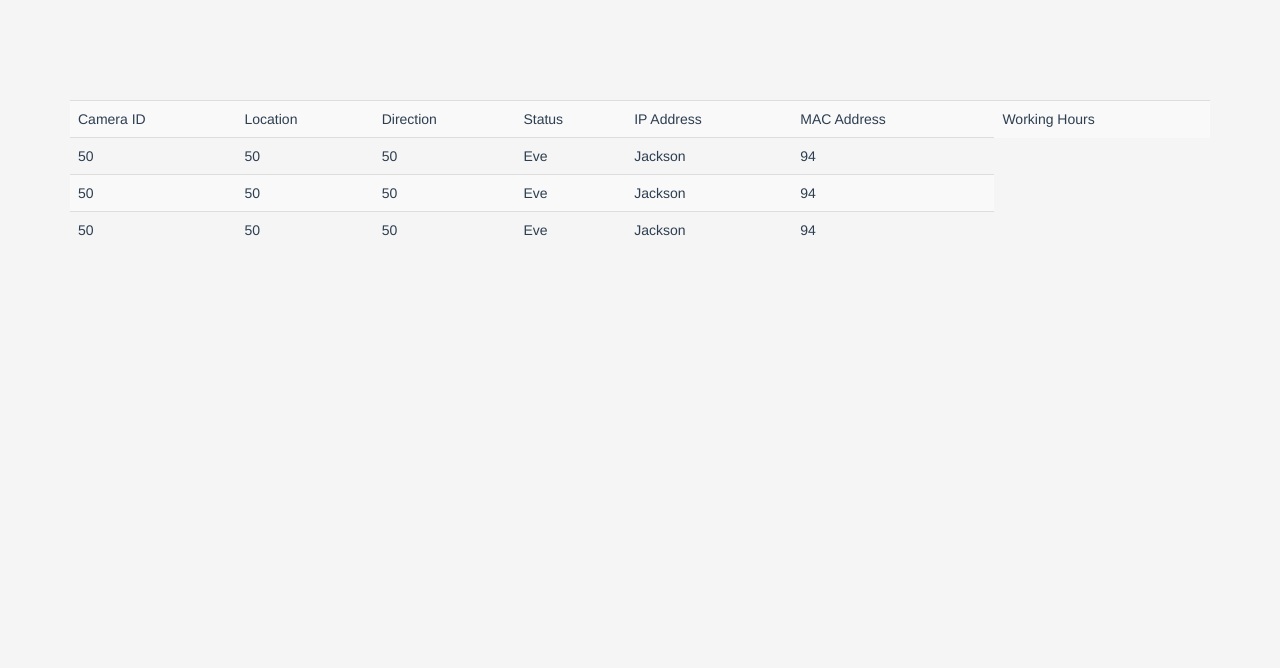
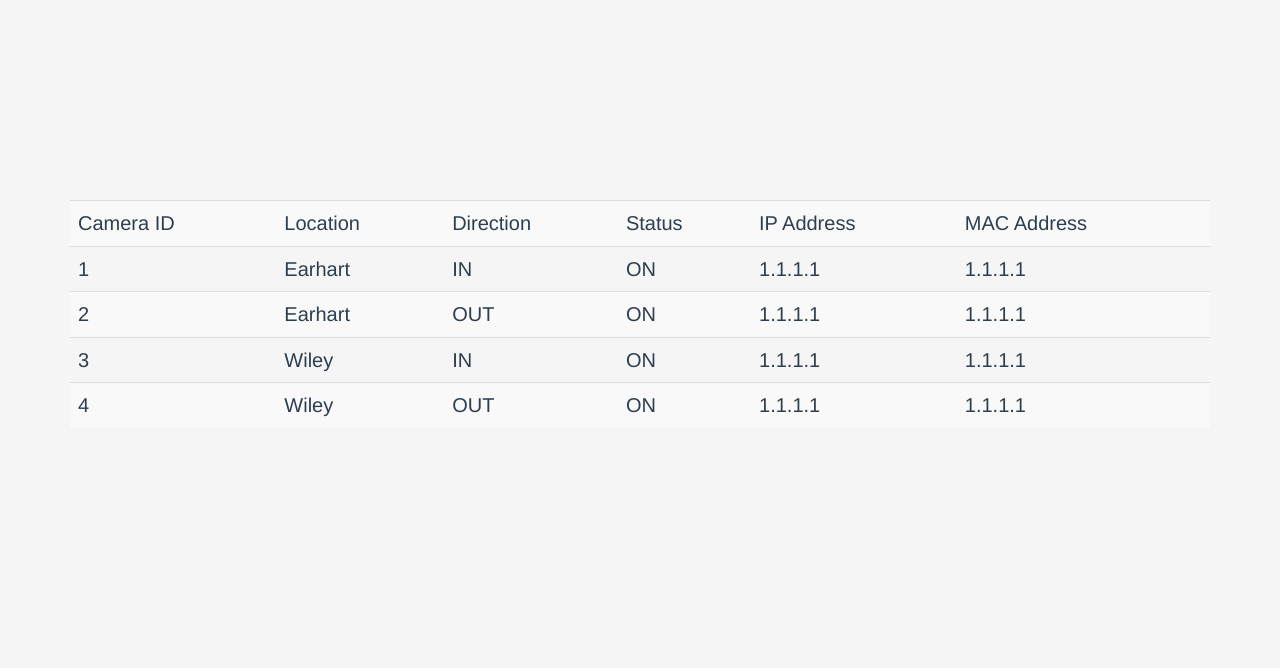
Before and after one commit to PurdueEpicsDisc/Dining-Court-Service, a PHP site: page /admin.html in a window 1280 px wide. Shown: the part 50-718 px from the top of the page. Run offline with PHP 8.4, Linux system fonts and the light colour scheme; some libraries are stand-ins or nearby versions.

Commit message:
table for admin
table for admin

```diff
--- a/www/admin.html
+++ b/www/admin.html
@@ -50,31 +50,38 @@
             <td>Status</td>
             <td>IP Address</td>
             <td>MAC Address</td>
-            <td>Working Hours</td>
           </tr>
           <tr>
-            <td>50</td>
-            <td>50</td>
-            <td>50</td>
-            <td>Eve</td>
-            <td>Jackson</td>
-            <td>94</td>
+            <td>1</td>
+            <td>Earhart</td>
+            <td>IN</td>
+            <td>ON</td>
+            <td>1.1.1.1</td>
+            <td>1.1.1.1</td>
           </tr>
           <tr>
-            <td>50</td>
-            <td>50</td>
-            <td>50</td>
-            <td>Eve</td>
-            <td>Jackson</td>
-            <td>94</td>
+            <td>2</td>
+            <td>Earhart</td>
+            <td>OUT</td>
+            <td>ON</td>
+            <td>1.1.1.1</td>
+            <td>1.1.1.1</td>
           </tr>
           <tr>
-            <td>50</td>
-            <td>50</td>
-            <td>50</td>
-            <td>Eve</td>
-            <td>Jackson</td>
-            <td>94</td>
+            <td>3</td>
+            <td>Wiley</td>
+            <td>IN</td>
+            <td>ON</td>
+            <td>1.1.1.1</td>
+            <td>1.1.1.1</td>
+          </tr>
+          <tr>
+            <td>4</td>
+            <td>Wiley</td>
+            <td>OUT</td>
+            <td>ON</td>
+            <td>1.1.1.1</td>
+            <td>1.1.1.1</td>
           </tr>
         </table>
     </div>
--- a/www/css/style.css
+++ b/www/css/style.css
@@ -99,7 +99,8 @@ body {
 
 /******** Administration Page ********/
 #admin-table {
-    margin-top: 100px;
+    margin-top: 200px;
+    font-size:20px;
 }
 span{
   color:white;
```
